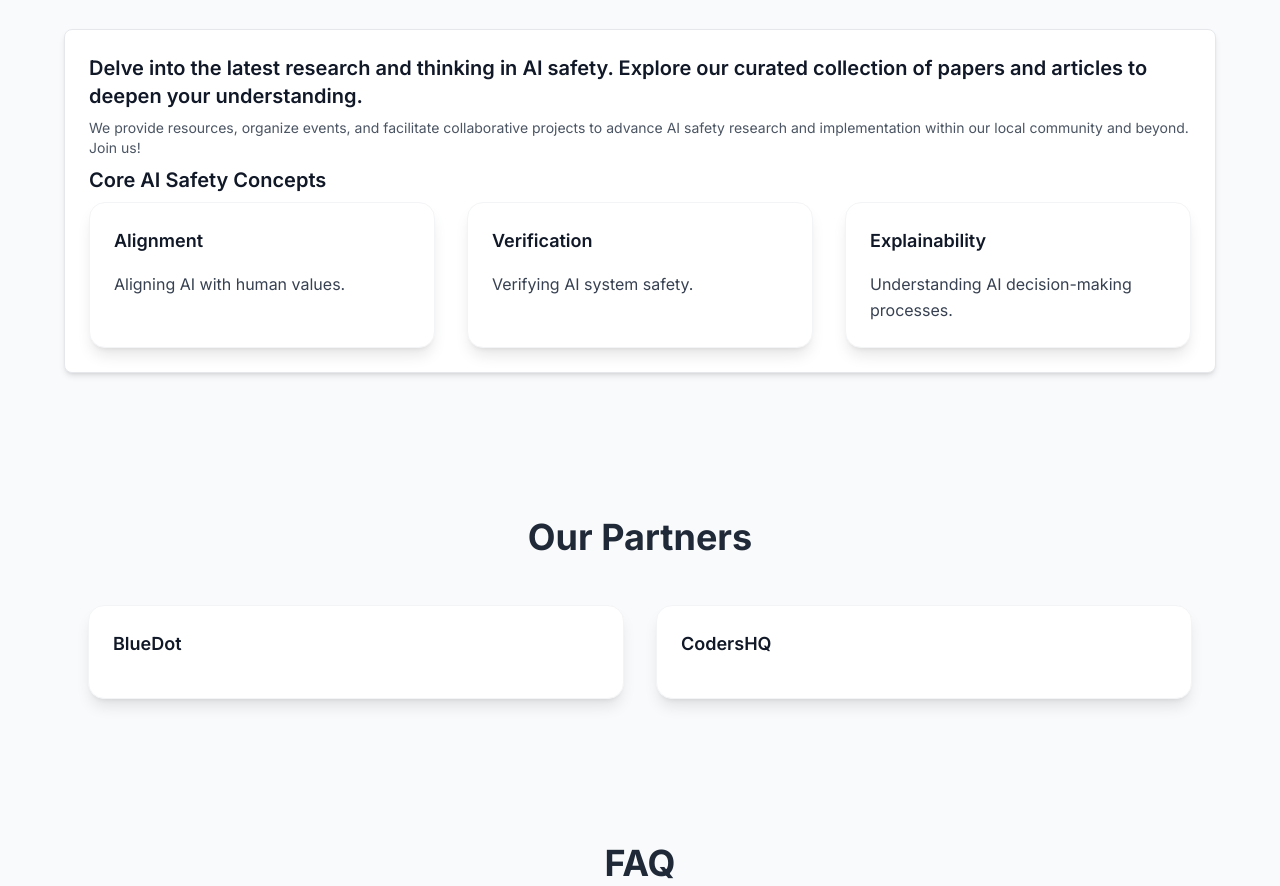
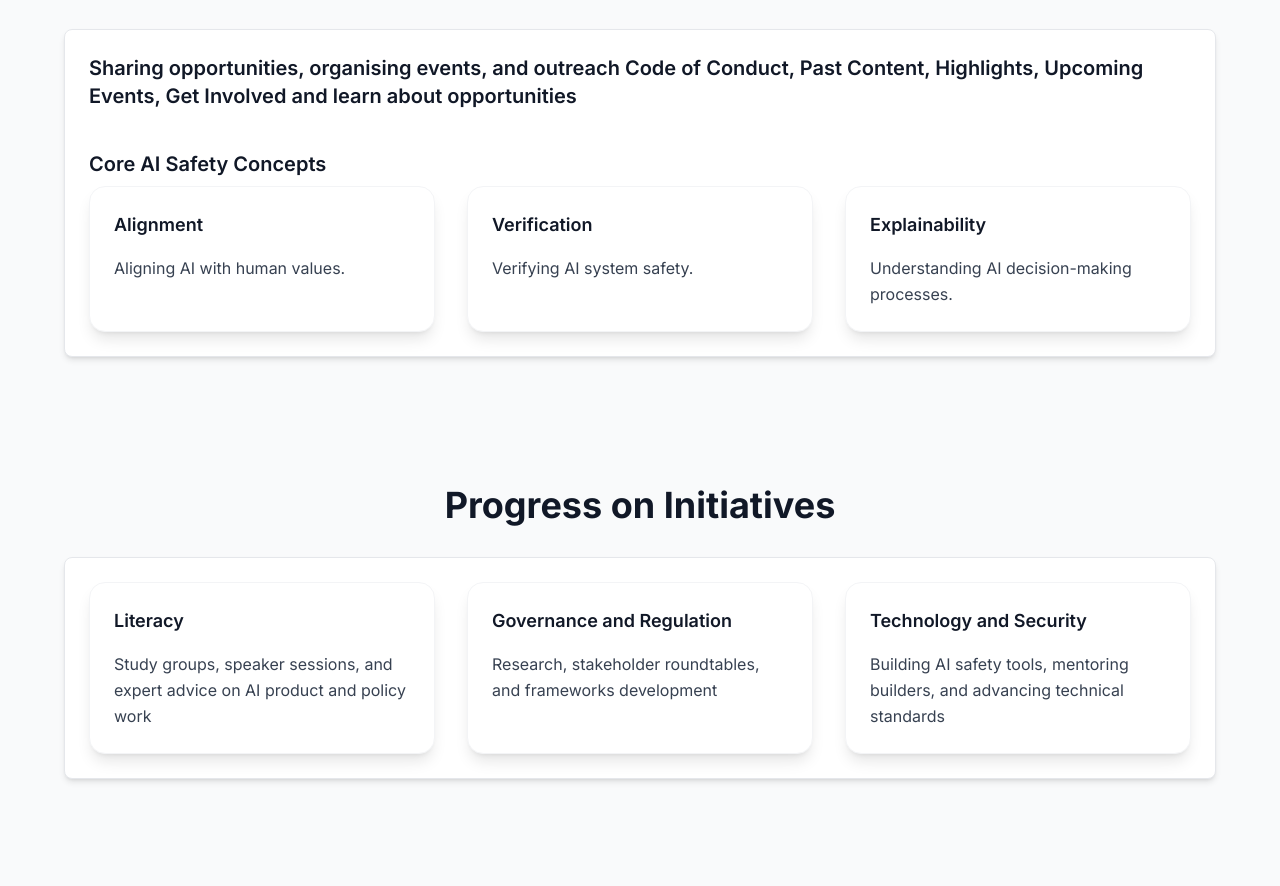
Before and after one commit to jittest/aisafetycommunity.github.io, a plain HTML site: page index.html in a window 1280 px wide. Shown: the part 1188-2074 px from the top of the page. Drawn offline with nearby package versions, Linux system fonts and the light colour scheme.

Commit message:
links updated

```diff
--- a/index.html
+++ b/index.html
@@ -121,10 +121,7 @@
           </div>
 
           <!-- Feature Item -->
-          <a
-            href="https://www.meetup.com/uae-ai-safety-community-meetup/events/"
-            target="_blank"
-          >
+          <a href="https://luma.com/ai-safety-uae" target="_blank">
             <div
               class="p-8 hover:bg-gradient-to-b hover:from-white hover:to-blue-700 transition-all duration-500"
             >
@@ -148,10 +145,7 @@
           </div>
 
           <!-- Feature Item -->
-          <a
-            href="https://www.meetup.com/uae-ai-safety-community-meetup/events/"
-            target="_blank"
-          >
+          <a href="https://luma.com/ai-safety-uae" target="_blank">
             <div
               class="p-8 hover:bg-gradient-to-b hover:from-white hover:to-blue-700 transition-all duration-500"
             >
@@ -164,10 +158,7 @@
           </a>
 
           <!-- Feature Item -->
-          <a
-            href="https://www.meetup.com/uae-ai-safety-community-meetup/events/"
-            target="_blank"
-          >
+          <a href="https://luma.com/ai-safety-uae" target="_blank">
             <div
               class="p-8 hover:bg-gradient-to-b hover:from-white hover:to-blue-700 transition-all duration-500"
             >
@@ -224,16 +215,11 @@
             <div
               class="p-6 bg-white rounded-lg shadow-md border border-gray-200"
             >
-              <h3 class="text-xl font-semibold text-gray-900 mb-2">
-                Delve into the latest research and thinking in AI safety.
-                Explore our curated collection of papers and articles to deepen
-                your understanding.
+              <h3 class="text-xl font-semibold text-gray-900 mb-10">
+                Sharing opportunities, organising events, and outreach Code of
+                Conduct, Past Content, Highlights, Upcoming Events, Get Involved
+                and learn about opportunities
               </h3>
-              <p class="text-gray-600 text-sm mb-2">
-                We provide resources, organize events, and facilitate
-                collaborative projects to advance AI safety research and
-                implementation within our local community and beyond. Join us!
-              </p>
 
               <h3 class="text-xl font-semibold text-gray-900 mb-2">
                 Core AI Safety Concepts
@@ -291,6 +277,71 @@
         </div>
       </section>
 
+      <!-- Progress on Initiatives Section -->
+      <section class="p-8 sm:p-16 animate-on-scroll">
+        <div class="max-w-6xl mx-auto text-center">
+          <h2 class="text-3xl sm:text-4xl font-bold text-gray-900 mb-8">
+            Progress on Initiatives
+          </h2>
+          <div class="space-y-6 text-left">
+            <div
+              class="p-6 bg-white rounded-lg shadow-md border border-gray-200"
+            >
+              <div class="grid gap-8 sm:grid-cols-2 lg:grid-cols-3">
+                <!-- Story Card -->
+                <div
+                  class="bg-white rounded-2xl shadow-lg p-6 border border-gray-100 backdrop-blur animate-on-scroll"
+                >
+                  <div class="flex items-center mb-4">
+                    <div>
+                      <h4 class="text-lg font-semibold text-gray-900">
+                        Literacy
+                      </h4>
+                    </div>
+                  </div>
+                  <p class="text-gray-700 leading-relaxed">
+                    Study groups, speaker sessions, and expert advice on AI
+                    product and policy work
+                  </p>
+                </div>
+                <!-- Story Card -->
+                <div
+                  class="bg-white rounded-2xl shadow-lg p-6 border border-gray-100 backdrop-blur animate-on-scroll"
+                >
+                  <div class="flex items-center mb-4">
+                    <div>
+                      <h4 class="text-lg font-semibold text-gray-900">
+                        Governance and Regulation
+                      </h4>
+                    </div>
+                  </div>
+                  <p class="text-gray-700 leading-relaxed">
+                    Research, stakeholder roundtables, and frameworks
+                    development
+                  </p>
+                </div>
+                <!-- Story Card -->
+                <div
+                  class="bg-white rounded-2xl shadow-lg p-6 border border-gray-100 backdrop-blur animate-on-scroll"
+                >
+                  <div class="flex items-center mb-4">
+                    <div>
+                      <h4 class="text-lg font-semibold text-gray-900">
+                        Technology and Security
+                      </h4>
+                    </div>
+                  </div>
+                  <p class="text-gray-700 leading-relaxed">
+                    Building AI safety tools, mentoring builders, and advancing
+                    technical standards
+                  </p>
+                </div>
+              </div>
+            </div>
+          </div>
+        </div>
+      </section>
+
       <!-- Partners -->
       <section class="py-20 bg-gray-50 animate-on-scroll">
         <div class="max-w-6xl mx-auto px-6">
@@ -301,7 +352,7 @@
           </h2>
           <div class="grid gap-8 sm:grid-cols-2 lg:grid-cols-2">
             <!-- Story Card -->
-            <a href="https://bluedot.org/courses/future-of-ai" target="_blank">
+            <a href="https://bluedot.org/" target="_blank">
               <div
                 class="bg-white rounded-2xl shadow-lg p-6 border border-gray-100 backdrop-blur animate-on-scroll"
               >
@@ -312,16 +363,19 @@
                 </div>
               </div>
             </a>
-
+            <a href="https://ai.gov.ae/codershq/" target="_blank">
               <div
                 class="bg-white rounded-2xl shadow-lg p-6 border border-gray-100 backdrop-blur animate-on-scroll"
               >
                 <div class="flex items-center mb-4">
                   <div>
-                  <h4 class="text-lg font-semibold text-gray-900">CodersHQ</h4>
+                    <h4 class="text-lg font-semibold text-gray-900">
+                      CodersHQ
+                    </h4>
                   </div>
                 </div>
               </div>
+            </a>
           </div>
         </div>
       </section>
@@ -433,7 +487,7 @@
               </li>
               <li>
                 <a
-                  href="https://www.meetup.com/uae-ai-safety-community-meetup/events/"
+                  href="https://luma.com/ai-safety-uae"
                   target="_blank"
                   class="hover:text-white"
                   >Events</a
```
Also changed, not shown: about.html (+11 -3 lines), contact.html (+1 -1 lines), events.html (+7 -7 lines). Lines whose indentation alone changed are shown as unchanged.
